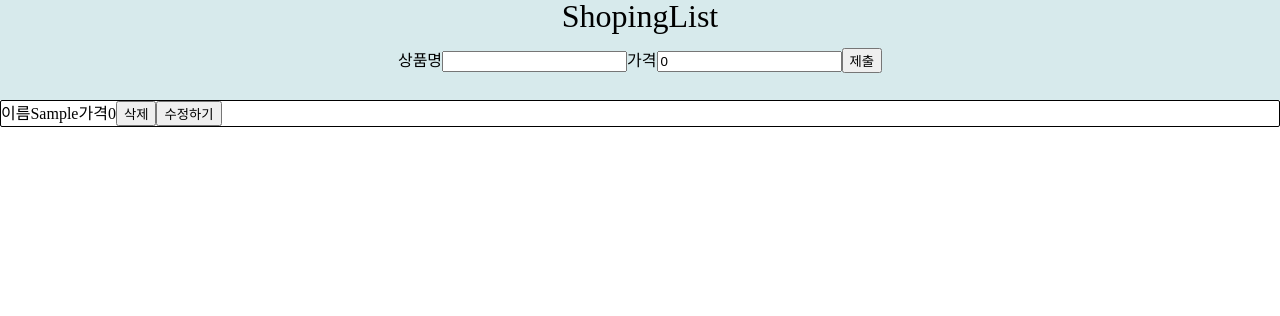
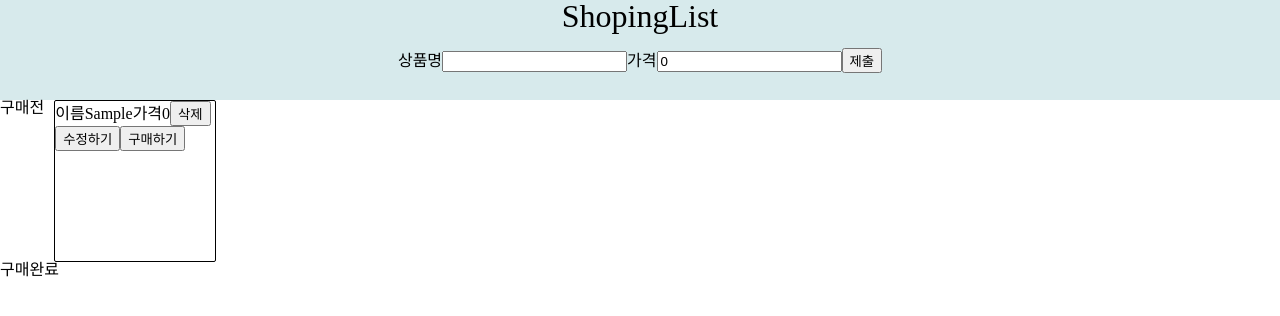
Before and after one commit to seunghowhite/TypeScript-Prac, a React (Create React App) app: page / in a window 1280 px wide. Both pictures are taken after typing "Sample" into the empty fields and a click on the button "제출". Shown: the top 316 px of the page. Built offline with nearby package versions, Linux system fonts and the light colour scheme.

Commit message:
[Second-Try] 쇼핑리스트 구매완료 버튼 구현 완료

```diff
--- a/src/components/Cards.tsx
+++ b/src/components/Cards.tsx
@@ -4,11 +4,11 @@ import { BuyItem } from "../pages/Home";
 
 function Cards({
   item,
-  index,
+  id,
   setBuyList,
 }: {
   item: BuyItem;
-  index: number;
+  id: number;
   setBuyList: any;
 }): JSX.Element {
   const [onoffUpdate, setonoffUpdate] = useState(false);
@@ -16,13 +16,17 @@ function Cards({
   const templete: BuyItem = {
     articlename: item.articlename,
     articleprice: item.articleprice,
+    buied: item.buied,
+    id: id,
   };
 
   const [update, setUpdate] = useState(templete);
-  const deletecard = (index: number) => {
+  const deletecard = (id: number) => {
     setBuyList((pre: BuyItem[]) => {
-      return pre.filter((item) => item !== pre[index]);
+      return pre.filter((item) => item.id !== id);
     });
+    setUpdate(templete);
+    setonoffUpdate(false);
   };
 
   const updateonfoff = () => {
@@ -37,15 +41,35 @@ function Cards({
     });
   };
 
-  const onupdate = (index: number) => {
-    setBuyList((pre: BuyItem[]) => {
-      const updatedList = [...pre];
-      updatedList[index] = update;
-      return updatedList;
-    });
+  const onupdate = (id: number) => {
+    if (JSON.stringify(update) !== JSON.stringify(templete)) {
+      setBuyList((pre: BuyItem[]) => {
+        const List = pre.map((item) => {
+          if (item.id === id) {
+            return update;
+          } else {
+            return item;
+          }
+        });
+        return List;
+      });
+    }
     setonoffUpdate(false);
   };
 
+  const buiedcheck = (id: number) => {
+    setBuyList((pre: BuyItem[]) => {
+      const buiedList = pre.map((item) => {
+        if (item.id === id) {
+          return { ...item, buied: !item.buied };
+        } else {
+          return item;
+        }
+      });
+
+      return buiedList;
+    });
+  };
   return (
     <ItemCards>
       <span>이름</span>
@@ -68,11 +92,14 @@ function Cards({
       ) : (
         <span>{item.articleprice}</span>
       )}
-      <button onClick={() => deletecard(index)}>삭제</button>
+      <button onClick={() => deletecard(id)}>삭제</button>
       <button onClick={updateonfoff}>
         {onoffUpdate ? "취소하기" : "수정하기"}
       </button>
-      {onoffUpdate && <button onClick={() => onupdate(index)}>완료하기</button>}
+      <button onClick={() => buiedcheck(id)}>
+        {item.buied ? "구매취소" : "구매하기"}
+      </button>
+      {onoffUpdate && <button onClick={() => onupdate(id)}>완료하기</button>}
     </ItemCards>
   );
 }
@@ -82,4 +109,6 @@ export default Cards;
 const ItemCards = styled.div`
   border-radius: 2px;
   border: 1px solid black;
+  height: 10em;
+  width: 10em;
 `;
--- a/src/pages/Home.tsx
+++ b/src/pages/Home.tsx
@@ -1,34 +1,41 @@
-import React, { useState } from "react";
+import React, { useRef, useState } from "react";
 import styled from "styled-components";
 import Cards from "../components/Cards";
+
 export interface BuyItem {
   articlename: string;
   articleprice: number;
+  buied: boolean;
+  id: number;
 }
 
 function Home() {
   const templete: BuyItem = {
     articlename: "",
     articleprice: 0,
+    buied: false,
+    id: 0,
   };
   const [shopList, setShopList] = useState(templete);
   const [buyList, setBuyList] = useState<BuyItem[]>([]);
-  console.log("buyList: ", buyList);
-
+  let buyid = useRef(0);
   const onchange = (e: React.ChangeEvent<HTMLInputElement>) => {
     const { name, value } = e.target;
-    setShopList((pre): { articlename: string; articleprice: number } => {
+    setShopList((pre): BuyItem => {
       return { ...pre, [name]: value };
     });
   };
 
   const onSubmit = (e: React.FormEvent<HTMLFormElement>) => {
     e.preventDefault();
+    buyid.current++;
     setBuyList([
       ...buyList,
       {
         articlename: shopList.articlename,
         articleprice: shopList.articleprice,
+        buied: false,
+        id: buyid.current,
       },
     ]);
     setShopList(templete);
@@ -38,7 +45,7 @@ function Home() {
     <>
       <ShopHeader>
         <ShopH1>ShopingList</ShopH1>
-        <ShopInputBox onSubmit={onSubmit}>
+        <form onSubmit={onSubmit}>
           <span>상품명</span>
           <input
             value={shopList.articlename}
@@ -52,19 +59,49 @@ function Home() {
             onChange={onchange}
           />
           <button>제출</button>
-        </ShopInputBox>
+        </form>
       </ShopHeader>
-
-      {buyList.map((item, index) => {
-        return <Cards item={item} index={index} setBuyList={setBuyList} />;
-      })}
+      <ShopInputBox>
+        <span>구매전</span>
+        {buyList
+          .filter((item) => item.buied === false)
+          .map((item) => {
+            return (
+              <Cards
+                item={item}
+                id={item.id}
+                setBuyList={setBuyList}
+                key={item.id}
+              />
+            );
+          })}
+      </ShopInputBox>
+      <ShopInputBox>
+        <span>구매완료</span>
+        {buyList
+          .filter((item) => item.buied === true)
+          .map((item) => {
+            return (
+              <Cards
+                item={item}
+                id={item.id}
+                setBuyList={setBuyList}
+                key={item.id}
+              />
+            );
+          })}
+      </ShopInputBox>
     </>
   );
 }
 
 export default Home;
 
-const ShopInputBox = styled.form``;
+const ShopInputBox = styled.div`
+  display: flex;
+  flex-wrap: wrap;
+  gap: 10px;
+`;
 
 const ShopHeader = styled.div`
   gap: 1em;
```
